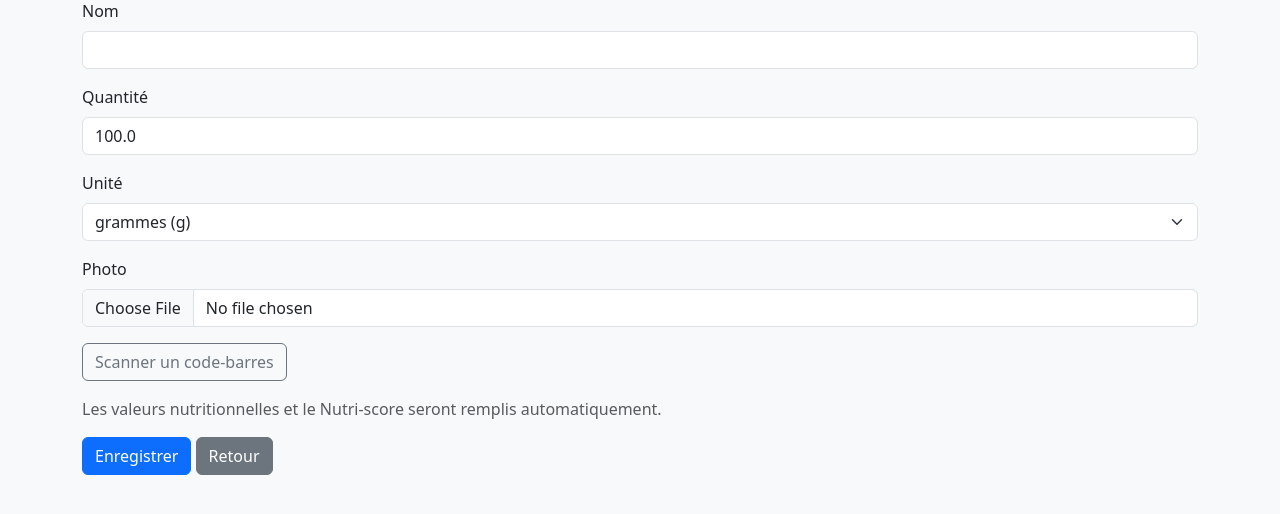
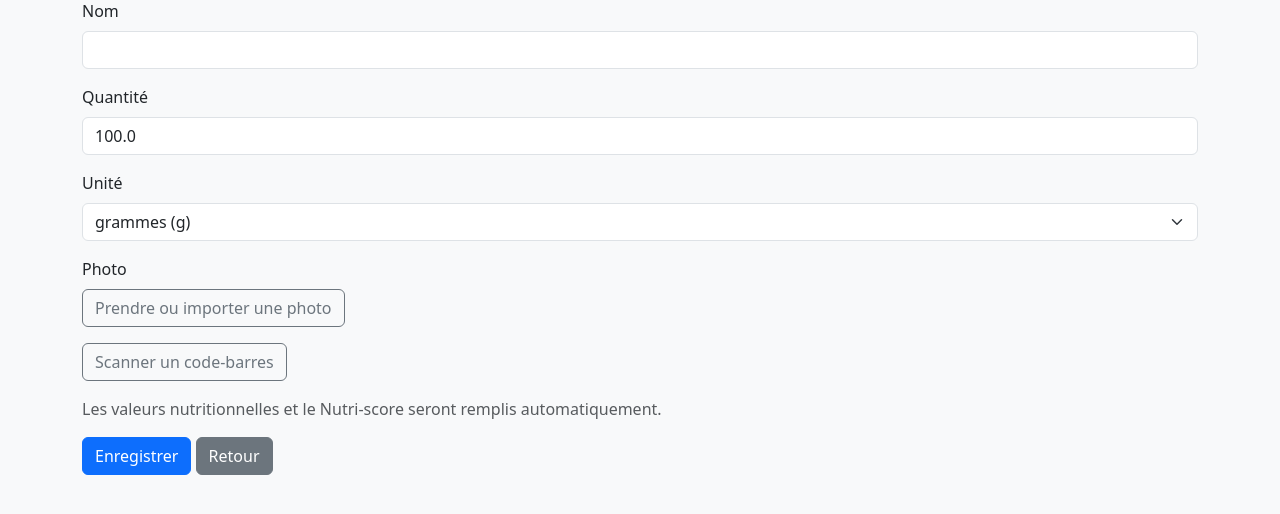
Before and after one commit to morgan7street/test, a Flask app: page /add in a window 1280 px wide. Shown: the part 97-611 px from the top of the page. Run offline with Flask 3, Linux system fonts and the light colour scheme; some libraries are stand-ins or nearby versions.

Commit message:
Improve UI for photo and barcode features

```diff
--- a/templates/add.html
+++ b/templates/add.html
@@ -27,8 +27,10 @@
       </select>
     </div>
     <div class="mb-3">
-      <label class="form-label">Photo</label>
-      <input type="file" name="photo" accept="image/*" class="form-control">
+      <label class="form-label d-block">Photo</label>
+      <input type="file" name="photo" accept="image/*" capture="environment" id="photoInput" style="display:none">
+      <button type="button" class="btn btn-outline-secondary" id="photo-btn">Prendre ou importer une photo</button>
+      <span id="photo-name" class="ms-2 text-muted"></span>
     </div>
     <input type="hidden" name="barcode" id="barcode" value="{{ barcode }}">
     <div class="mb-3">
@@ -64,6 +66,17 @@ btn.addEventListener('click', () => {
     scanner.style.display = 'none';
   }).catch(err => {console.error(err);});
 });
+
+const photoBtn = document.getElementById('photo-btn');
+const photoInput = document.getElementById('photoInput');
+const photoName = document.getElementById('photo-name');
+photoBtn.addEventListener('click', () => {
+  photoInput.click();
+});
+photoInput.addEventListener('change', () => {
+  const file = photoInput.files[0];
+  photoName.textContent = file ? file.name : '';
+});
 </script>
 </body>
 </html>
```
Also changed, not shown: README.md.
